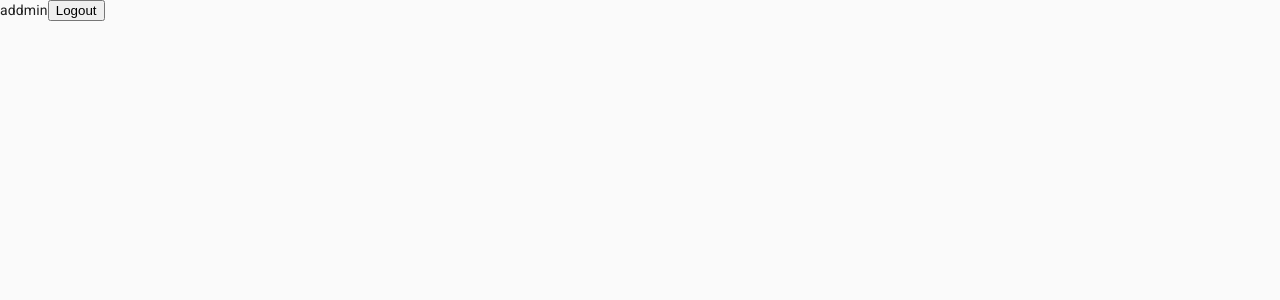
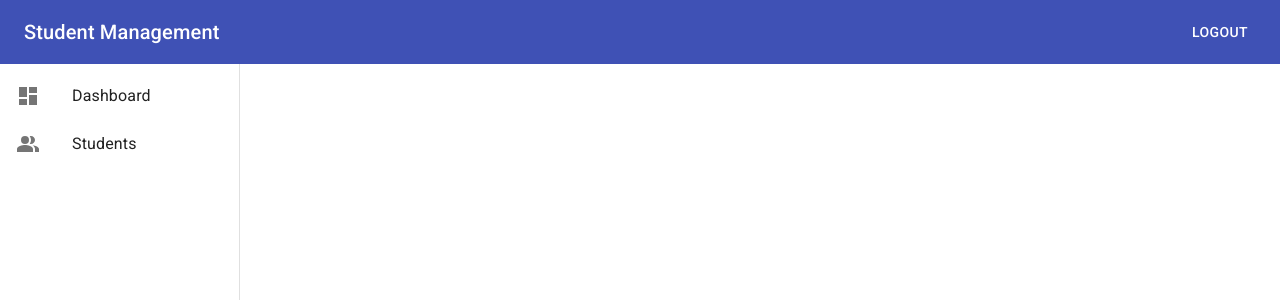
Before and after one commit to vientran199/my-app-redux-ts, a React (Create React App) app: page /admin in a window 1280 px wide. Shown: the top 300 px of the page. Built offline with nearby package versions, Linux system fonts and the light colour scheme; sample sign-in values are in the browser's storage.

Commit message:
Update UI

```diff
--- a/src/App.tsx
+++ b/src/App.tsx
@@ -1,6 +1,8 @@
 import { NotFound, PrivateRoute } from 'components/Common';
 import { AdminLayout } from 'components/Layout';
 import LoginPage from 'features/auth/pages/LoginPage';
+import Dashboard from 'features/dashboard';
+import Student from 'features/student';
 import React from 'react';
 import {Routes,Route, Navigate} from 'react-router-dom'
 function App() {
@@ -10,7 +12,10 @@ function App() {
         <Route path='/' element={<Navigate to={'/login'} replace/>}/>
         <Route path='/login' element={<LoginPage/>}/>
         <Route path='/admin' element={<PrivateRoute/>}>
-          <Route path='/admin' element={<AdminLayout/>}/>
+          <Route path='/admin' element={<AdminLayout/>}>
+            <Route path="/admin/dashboard" element={<Dashboard/>}/>
+            <Route path="/admin/students" element={<Student/>}/>
+          </Route>
         </Route>
         <Route path='*' element={<NotFound/>}/>
       </Routes>
--- /dev/null
+++ b/src/components/Common/Header.tsx
@@ -0,0 +1,42 @@
+import { AppBar, Button, makeStyles, Toolbar, Typography } from '@material-ui/core';
+import { useAppDispatch } from 'app/hooks';
+import { authActions } from 'features/auth/authSlice';
+import * as React from 'react'
+
+const useStyles = makeStyles((theme) => ({
+    root: {
+      flexGrow: 1,
+    },
+
+    title: {
+      flexGrow: 1,
+    },
+  }));
+
+export interface HeaderProps{
+
+}
+
+export function Header(props: HeaderProps) {
+    const classes = useStyles();
+  const dispatch = useAppDispatch();
+
+  const handleLogoutClick = () => {
+    dispatch(authActions.logout());
+  };
+    return (
+        <div className={classes.root}>
+      <AppBar position="static">
+        <Toolbar>
+          <Typography variant="h6" className={classes.title}>
+            Student Management
+          </Typography>
+
+          <Button color="inherit" onClick={handleLogoutClick}>
+            Logout
+          </Button>
+        </Toolbar>
+      </AppBar>
+    </div>
+  );
+}
--- /dev/null
+++ b/src/components/Common/Sidebar.tsx
@@ -0,0 +1,49 @@
+import { List, ListItem, ListItemIcon, ListItemText, makeStyles } from '@material-ui/core';
+import { Dashboard, PeopleAlt } from '@material-ui/icons';
+import * as React from 'react';
+import { NavLink } from 'react-router-dom';
+const useStyles = makeStyles((theme) => ({
+  root: {
+    width: '100%',
+    maxWidth: 360,
+    backgroundColor: theme.palette.background.paper,
+  },
+
+  link: {
+    color: 'inherit',
+    textDecoration: 'none',
+
+    '&.active > div': {
+      backgroundColor: theme.palette.action.selected,
+    },
+  },
+}));
+
+export interface SidebarProps {}
+
+export const Sidebar = (props: SidebarProps) => {
+  const classes = useStyles();
+  return (
+    <div className={classes.root}>
+      <List component="nav" aria-label="main mailbox folders">
+        <NavLink to="/admin/dashboard" className={classes.link}>
+          <ListItem button>
+            <ListItemIcon>
+              <Dashboard />
+            </ListItemIcon>
+            <ListItemText primary="Dashboard" />
+          </ListItem>
+        </NavLink>
+
+        <NavLink to="/admin/students" className={classes.link}>
+          <ListItem button>
+            <ListItemIcon>
+              <PeopleAlt />
+            </ListItemIcon>
+            <ListItemText primary="Students" />
+          </ListItem>
+        </NavLink>
+      </List>
+    </div>
+  );
+};
--- a/src/components/Common/index.ts
+++ b/src/components/Common/index.ts
@@ -1,2 +1,4 @@
 export * from './NotFound'
 export * from './PrivateRoute'
+export * from './Header'
+export * from './Sidebar'
--- a/src/components/Layout/Admin.tsx
+++ b/src/components/Layout/Admin.tsx
@@ -1,20 +1,60 @@
+import * as React from 'react'
+import { Box, makeStyles } from '@material-ui/core';
 import { useAppDispatch } from 'app/hooks'
+import {Header,Sidebar }from 'components/Common';
 import { authActions } from 'features/auth/authSlice'
-import * as React from 'react'
+import { Outlet, Route, Routes } from 'react-router-dom';
+import Dashboard from 'features/dashboard';
+import Student from 'features/student';
 
-export interface AdminLayoutProps{
+const useStyles = makeStyles((theme) => ({
+    root: {
+      display: 'grid',
+      gridTemplateRows: 'auto 1fr',
+      gridTemplateColumns: '240px 1fr',
+      gridTemplateAreas: `"header header" "sidebar main"`,
 
-}
+      minHeight: '100vh',
+    },
+
+    header: {
+      gridArea: 'header',
+    },
+    sidebar: {
+      gridArea: 'sidebar',
+      borderRight: `1px solid ${theme.palette.divider}`,
+      backgroundColor: theme.palette.background.paper,
+    },
+    main: {
+      gridArea: 'main',
+      backgroundColor: theme.palette.background.paper,
+      padding: theme.spacing(2, 3),
+    },
+  }));
 
 export const AdminLayout = ()=>{
     const dispatch = useAppDispatch()
     const handleLogout = () =>{
         dispatch(authActions.logout())
     }
+    const classes = useStyles();
     return (
-        <div>
-            addmin
-            <button onClick={handleLogout}>Logout</button>
-        </div>
+        <Box className={classes.root}>
+      <Box className={classes.header}>
+        <Header />
+      </Box>
+
+      <Box className={classes.sidebar}>
+        <Sidebar />
+      </Box>
+
+      <Box className={classes.main}>
+        <Outlet/>
+        {/* <Routes>
+          <Route path="/admin/dashboard" element={<Dashboard/>}/>
+          <Route path="/admin/students" element={<Student/>}/>
+        </Routes> */}
+      </Box>
+    </Box>
     )
 }
--- a/src/features/auth/pages/LoginPage.tsx
+++ b/src/features/auth/pages/LoginPage.tsx
@@ -1,7 +1,7 @@
 import * as React from 'react'
 import { Box, Button, CircularProgress, makeStyles, Paper, Typography } from '@material-ui/core';
-import { useAppDispatch } from 'app/hooks';
-import { authActions } from '../authSlice';
+import { useAppDispatch, useAppSelector } from 'app/hooks';
+import { authActions, selectLogging } from '../authSlice';
 
 const useStyles = makeStyles({
     root: {
@@ -19,7 +19,7 @@ const useStyles = makeStyles({
 const LoginPage = () => {
     const classes = useStyles()
     const dispatch = useAppDispatch()
-
+    const isLogging = useAppSelector(selectLogging)
     const handleLoginClick = () =>{
         dispatch(authActions.login({
             username:'',
@@ -40,9 +40,9 @@ const LoginPage = () => {
                     <Button fullWidth variant="contained" color="primary"
                     onClick={handleLoginClick}
                     >
-                        {/* {isLogging &&  */}
+                        {isLogging &&
                         <CircularProgress size={20} color="secondary" />
-                        {/* // }  */}
+                        }
                         &nbsp; Fake Login
                     </Button>
                     <Button fullWidth variant="contained" color="primary"
--- /dev/null
+++ b/src/features/dashboard/index.tsx
@@ -0,0 +1,9 @@
+import * as React from 'react'
+
+const Dashboard = () =>{
+    return (
+        <div>dashboard</div>
+    )
+}
+
+export default Dashboard
--- /dev/null
+++ b/src/features/student/index.tsx
@@ -0,0 +1,9 @@
+import * as React from 'react'
+
+const Student = () =>{
+    return (
+        <div>Student</div>
+    )
+}
+
+export default Student
```
